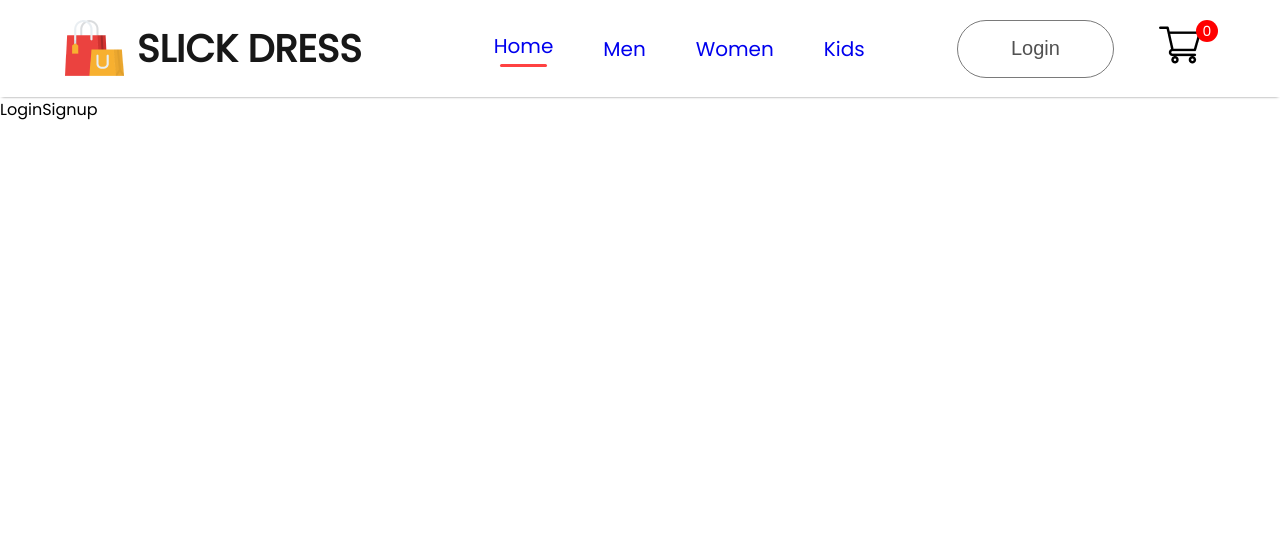
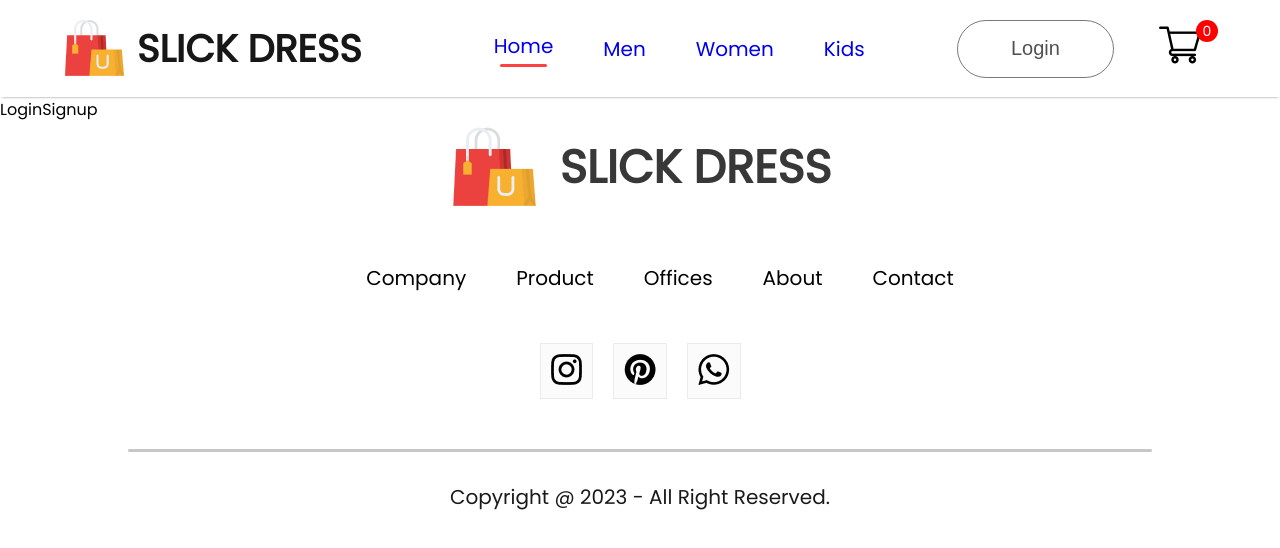
Before and after one commit to harshahossain/slick-dress, a React (Create React App) app: page /login in a window 1280 px wide. Shown: the top 548 px of the page. Built offline with nearby package versions, Linux system fonts and the light colour scheme.

Commit message:
Added Footer

```diff
--- a/src/App.js
+++ b/src/App.js
@@ -7,6 +7,7 @@ import ShopCategory from "./Pages/ShopCategory";
 import Product from "./Pages/Product";
 import Cart from "./Pages/Cart";
 import LoginSignup from "./Pages/LoginSignup";
+import Footer from "./Components/Footer/Footer";
 
 function App() {
   return (
@@ -26,6 +27,7 @@ function App() {
           <Route path="/cart" element={<Cart />} />
           <Route path="/login" element={<LoginSignup />} />
         </Routes>
+        <Footer />
       </BrowserRouter>
     </div>
   );
--- /dev/null
+++ b/src/Components/Footer/Footer.css
@@ -0,0 +1,56 @@
+.footer {
+  display: flex;
+  flex-direction: column;
+  justify-content: center;
+  align-items: center;
+  gap: 50px;
+}
+.footer-logo {
+  display: flex;
+  align-items: center;
+  gap: 20px;
+}
+.footer-logo p {
+  color: #383838;
+  font-size: 46px;
+  font-weight: 700;
+}
+.footer-link {
+  display: flex;
+  list-style: none;
+  gap: 50px;
+  color: 252525;
+  font-size: 20px;
+}
+.footer-link li {
+  cursor: pointer;
+  /* display: flex;
+  list-style: none; */
+}
+.footer-social-icon {
+  display: flex;
+  gap: 20px;
+}
+.footer-icons-container {
+  padding: 10px;
+  padding-bottom: 6px;
+  background: #fbfbfb;
+  border: 1px solid #ebebeb;
+}
+.footer-copyright {
+  display: flex;
+  flex-direction: column;
+  align-items: center;
+  gap: 30px;
+  width: 100%;
+  margin-bottom: 30px;
+  color: #1a1a1a;
+  font-size: 20px;
+}
+.footer-copyright hr {
+  width: 80%;
+  border: none;
+  border-radius: 10px;
+  height: 3px;
+  background: #c7c7c7;
+}
--- /dev/null
+++ b/src/Components/Footer/Footer.jsx
@@ -0,0 +1,38 @@
+import "./Footer.css";
+import footerLogo from "../Assets/logo_big.png";
+import instagramIcon from "../Assets/instagram_icon.png";
+import pintesterIcon from "../Assets/pintester_icon.png";
+import whatsappIcon from "../Assets/whatsapp_icon.png";
+
+export default function Footer() {
+  return (
+    <div className="footer">
+      <div className="footer-logo">
+        <img src={footerLogo} alt="footer logo" />
+        <p>SLICK DRESS</p>
+      </div>
+      <ul className="footer-link">
+        <li>Company</li>
+        <li>Product</li>
+        <li>Offices</li>
+        <li>About</li>
+        <li>Contact</li>
+      </ul>
+      <div className="footer-social-icon">
+        <div className="footer-icons-container">
+          <img src={instagramIcon} alt="Instagram Logo" />
+        </div>
+        <div className="footer-icons-container">
+          <img src={pintesterIcon} alt="Pintester Logo" />
+        </div>
+        <div className="footer-icons-container">
+          <img src={whatsappIcon} alt="Whatsapp Logo" />
+        </div>
+      </div>
+      <div className="footer-copyright">
+        <hr />
+        <p>Copyright @ 2023 - All Right Reserved.</p>
+      </div>
+    </div>
+  );
+}
--- /dev/null
+++ b/src/Context/ShopContext.jsx
@@ -0,0 +1,15 @@
+import { createContext } from "react";
+import all_product from "../Components/Assets/all_product";
+
+export const ShopContext = createContext(null);
+
+const ShopContextProvider = (props) => {
+  const contextValue = { all_product };
+  return (
+    <ShopContext.Provider value={contextValue}>
+      {props.children}
+    </ShopContext.Provider>
+  );
+};
+
+export default ShopContextProvider;
--- a/src/Pages/ShopCategory.jsx
+++ b/src/Pages/ShopCategory.jsx
@@ -1,5 +1,8 @@
-import React from "react";
+import { useContext } from "react";
+import "./Styles/ShopCategory.css";
+import { ShopContext } from "../Context/ShopContext";
 
-export default function ShopCategory() {
-  return <div>ShopCategory</div>;
+export default function ShopCategory(props) {
+  const { all_products } = useContext(ShopContext);
+  return <div className="shop-category"></div>;
 }
--- a/src/index.js
+++ b/src/index.js
@@ -1,13 +1,16 @@
-import React from 'react';
-import ReactDOM from 'react-dom/client';
-import './index.css';
-import App from './App';
-import reportWebVitals from './reportWebVitals';
+import React from "react";
+import ReactDOM from "react-dom/client";
+import "./index.css";
+import App from "./App";
+import reportWebVitals from "./reportWebVitals";
+import ShopContextProvider from "./Context/ShopContext";
 
-const root = ReactDOM.createRoot(document.getElementById('root'));
+const root = ReactDOM.createRoot(document.getElementById("root"));
 root.render(
   <React.StrictMode>
-    <App />
+    <ShopContextProvider>
+      <App />
+    </ShopContextProvider>
   </React.StrictMode>
 );
 
```
Also changed, not shown: src/Pages/Styles/ShopCategory.css (added).
